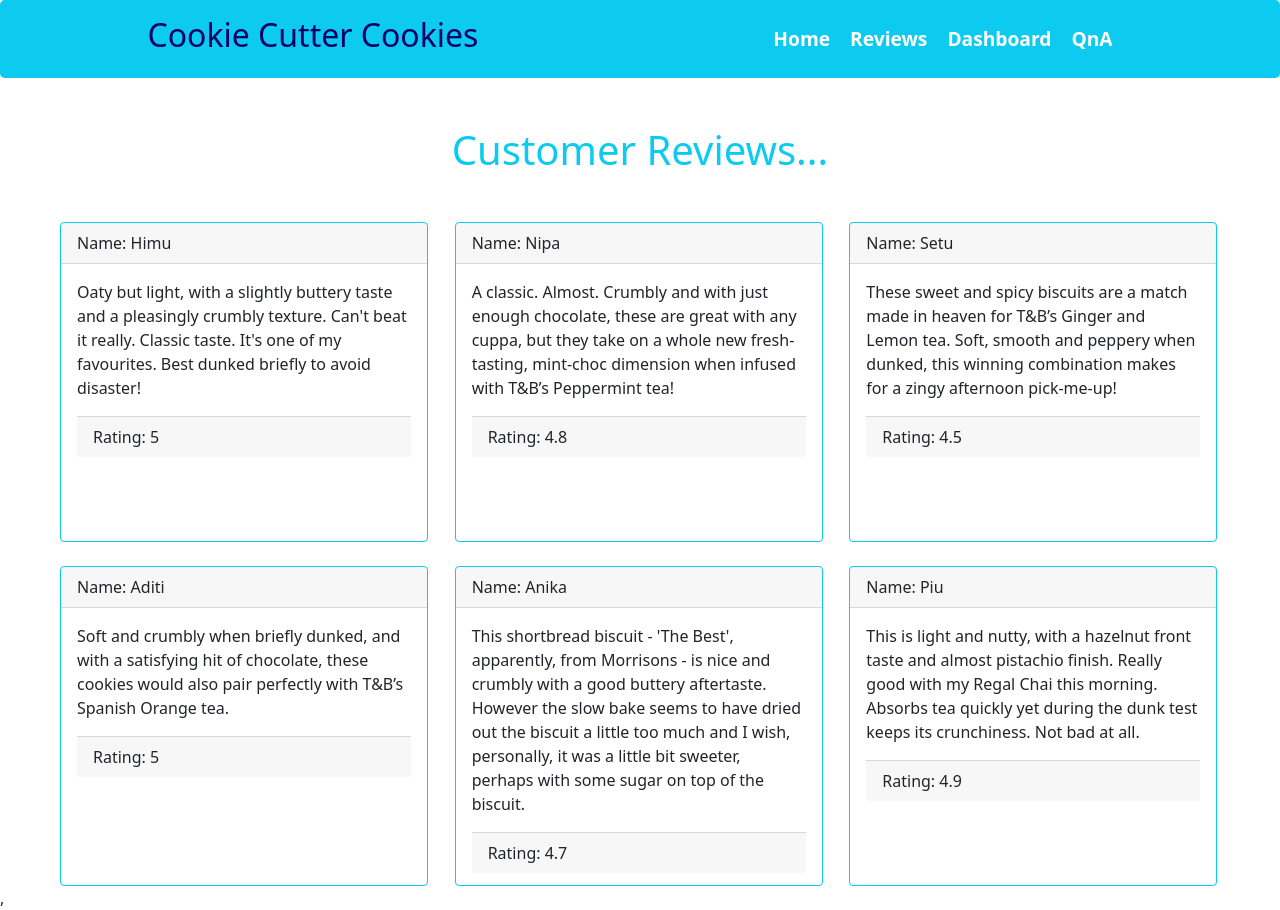
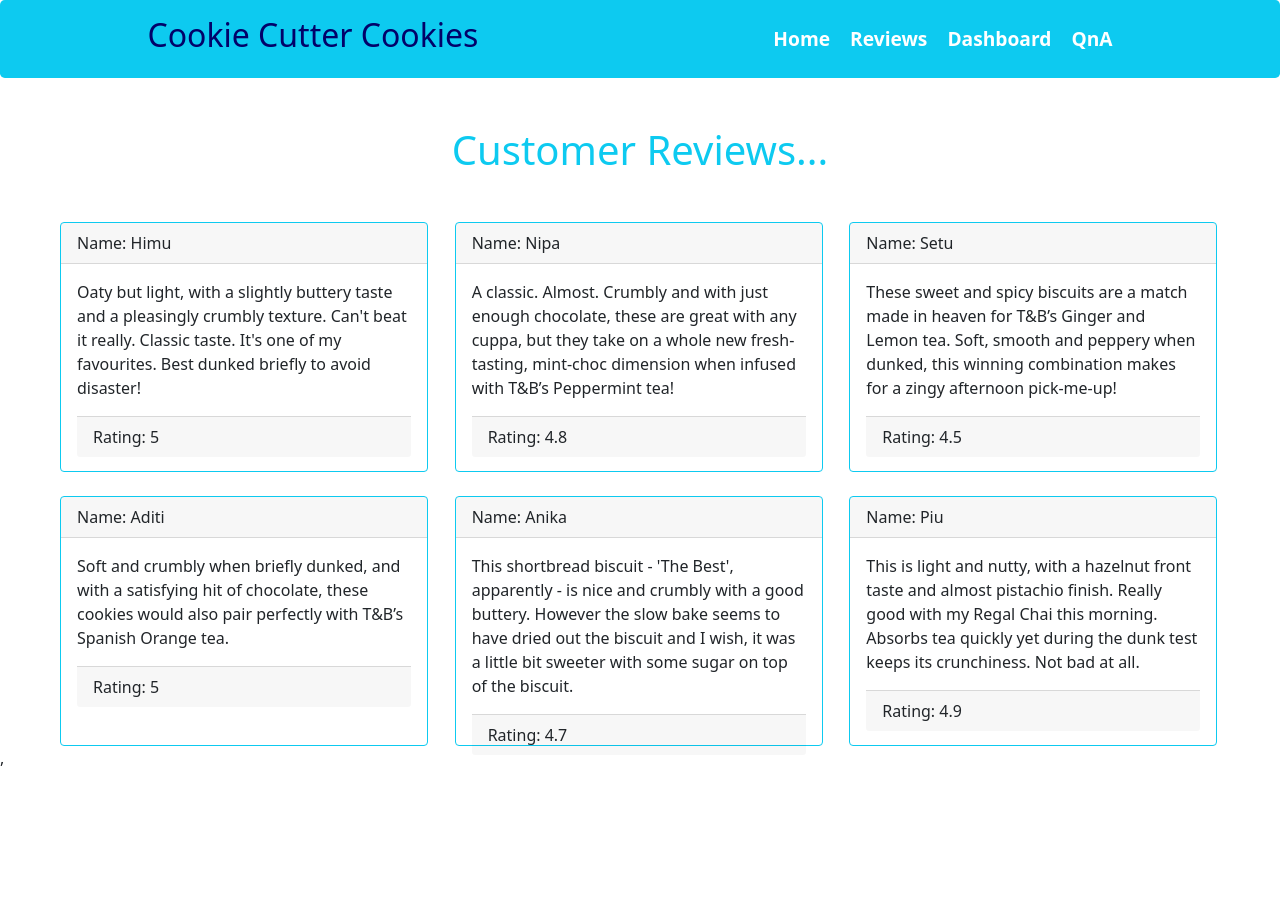
Before and after one commit to nipaaa/product-analysis, a React (Create React App) app: page /reviews in a window 1280 px wide. After the commit the page ends 800 px from the top, so only its background shows below. Built offline with nearby package versions, Linux system fonts and the light colour scheme.

Commit message:
review card edit

```diff
--- a/public/reviews.json
+++ b/public/reviews.json
@@ -27,7 +27,7 @@
       "id": "05",
       "name": "Anika",
       "rating": 4.7,
-      "review": "This shortbread biscuit - 'The Best', apparently, from Morrisons - is nice and crumbly with a good buttery aftertaste. However the slow bake seems to have dried out the biscuit a little too much and I wish, personally, it was a little bit sweeter, perhaps with some sugar on top of the biscuit."
+      "review": "This shortbread biscuit - 'The Best', apparently - is nice and crumbly with a good buttery. However the slow bake seems to have dried out the biscuit and I wish, it was a little bit sweeter with some sugar on top of the biscuit."
     },
     {
       "id": "06",
--- a/src/components/Review/Review.css
+++ b/src/components/Review/Review.css
@@ -1,3 +1,3 @@
 .review{
-    height: 320px;
+    height: 250px;
 }
```
